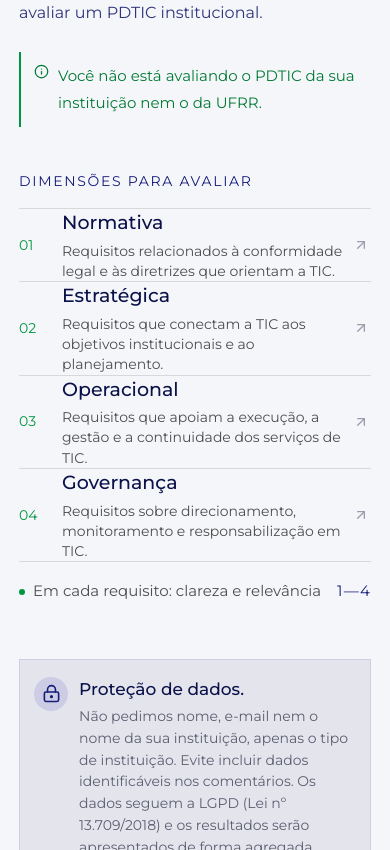
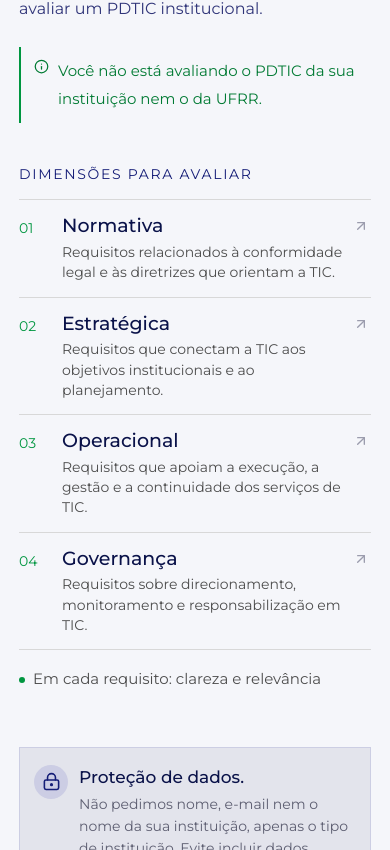
Before and after one commit to laurosousa/validacao-mcn-pdtic, a React (Vite) app: page / in a window 390 px wide. Shown: the part 1290-2140 px from the top of the page. Built offline with nearby package versions, Linux system fonts and the light colour scheme.

Commit message:
Dimensões alinhadas e sem '1—4'
Co-Authored-By: Claude Opus 5.5 <noreply@anthropic.com>
Claude-Session: https://claude.ai/code/session_017a28AgssruhMecZkhquWiR

```diff
--- a/src/App.tsx
+++ b/src/App.tsx
@@ -267,7 +267,7 @@ function HomePage() {
               <span className="dimension-index">{dimensionMeta[dim].index}</span><div><b>{dimensionMeta[dim].label}</b><p>{dimensionMeta[dim].description}</p></div><ArrowUpRight size={16} />
             </div>)}
           </div>
-          <div className="rating-key"><span className="rating-key-dot" /> Em cada requisito: clareza e relevância <span className="rating-range">1—4</span></div>
+          <div className="rating-key"><span className="rating-key-dot" /> Em cada requisito: clareza e relevância</div>
         </div>
       </section>
 
--- a/src/index.css
+++ b/src/index.css
@@ -357,16 +357,17 @@ a { color: inherit; }
 .intro-block > p { color: #303579; font-size: 16px; line-height: 1.85; max-width: 410px; }
 .intro-note { display: flex; gap: 9px; align-items: flex-start; border-left: 2px solid var(--ochre); padding: 10px 0 10px 13px; margin-top: 24px; color: #007a33 !important; font-size: 15px !important; }
 .intro-note svg { flex: 0 0 auto; margin-top: 2px; }
-.four-dimensions { padding-top: 3px; }
+.four-dimensions { padding-top: 0; }
 .dimension-list { margin-top: 15px; border-top: 1px solid var(--line); }
-.dimension-row { min-height: 78px; display: grid; grid-template-columns: 34px 1fr 18px; align-items: center; gap: 15px; border-bottom: 1px solid var(--line); }
+.dimension-row { padding: 16px 0; display: grid; grid-template-columns: 34px 1fr 18px; align-items: start; gap: 15px; border-bottom: 1px solid var(--line); }
+.dimension-row .dimension-index, .dimension-row > svg { margin-top: 6px; }
+.intro-block > .section-number, .four-dimensions > .section-number { display: block; line-height: 1.4; }
 .dimension-index { font-family: var(--app-font-mono); font-size: 14px; color: #009640; }
-.dimension-row b { font-family: var(--app-font-serif); font-size: 21px; font-weight: 500; }
+.dimension-row b { display: block; font-family: var(--app-font-serif); font-size: 21px; font-weight: 500; line-height: 1.3; }
 .dimension-row p { margin: 3px 0 0; font-size: 15px; color: var(--muted-ink); line-height: 1.45; }
 .dimension-row > svg { color: #9b9cad; }
 .rating-key { display: flex; align-items: center; gap: 8px; margin-top: 18px; color: var(--muted-ink); font-size: 15px; }
 .rating-key-dot { width: 6px; height: 6px; background: var(--ochre); border-radius: 50%; }
-.rating-range { margin-left: auto; font-family: var(--app-font-mono); color: var(--forest); letter-spacing: .08em; }
 .privacy-strip { max-width: 1150px; margin: 0 auto 102px; padding: 22px 25px; display: flex; align-items: center; gap: 16px; background: #e3e4ec; border: 1px solid #cccee3; }
 .privacy-mark { width: 39px; height: 39px; color: var(--forest); background: #cccde4; border-radius: 50%; display: grid; place-items: center; flex: 0 0 auto; }
 .privacy-strip b { font-family: var(--app-font-serif); font-size: 19px; font-weight: 500; }
@@ -685,7 +686,8 @@ a { color: inherit; }
   .intro-block h2 { font-size: 38px; }
   .intro-block > p { font-size: 16px; }
   .four-dimensions { padding-top: 42px; }
-  .dimension-row { min-height: 73px; gap: 9px; }
+  .dimension-row { padding: 14px 0; gap: 9px; }
+  .dimension-row .dimension-index, .dimension-row > svg { margin-top: 4px; }
   .dimension-row b { font-size: 19px; }
   .dimension-row p { font-size: 14px; }
   .privacy-strip { width: calc(100% - 38px); margin-bottom: 68px; align-items: flex-start; padding: 17px 14px; gap: 11px; }
```
